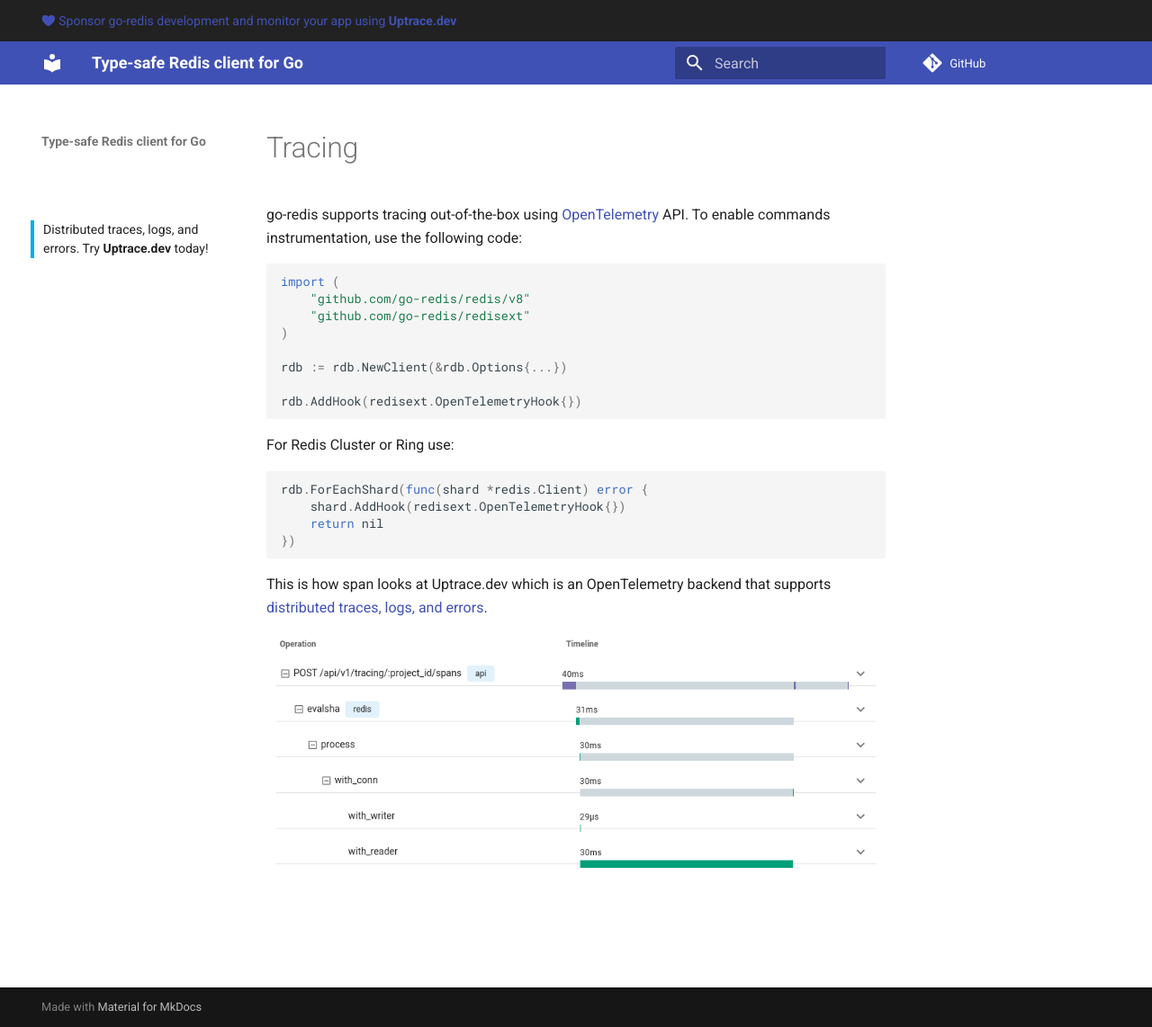
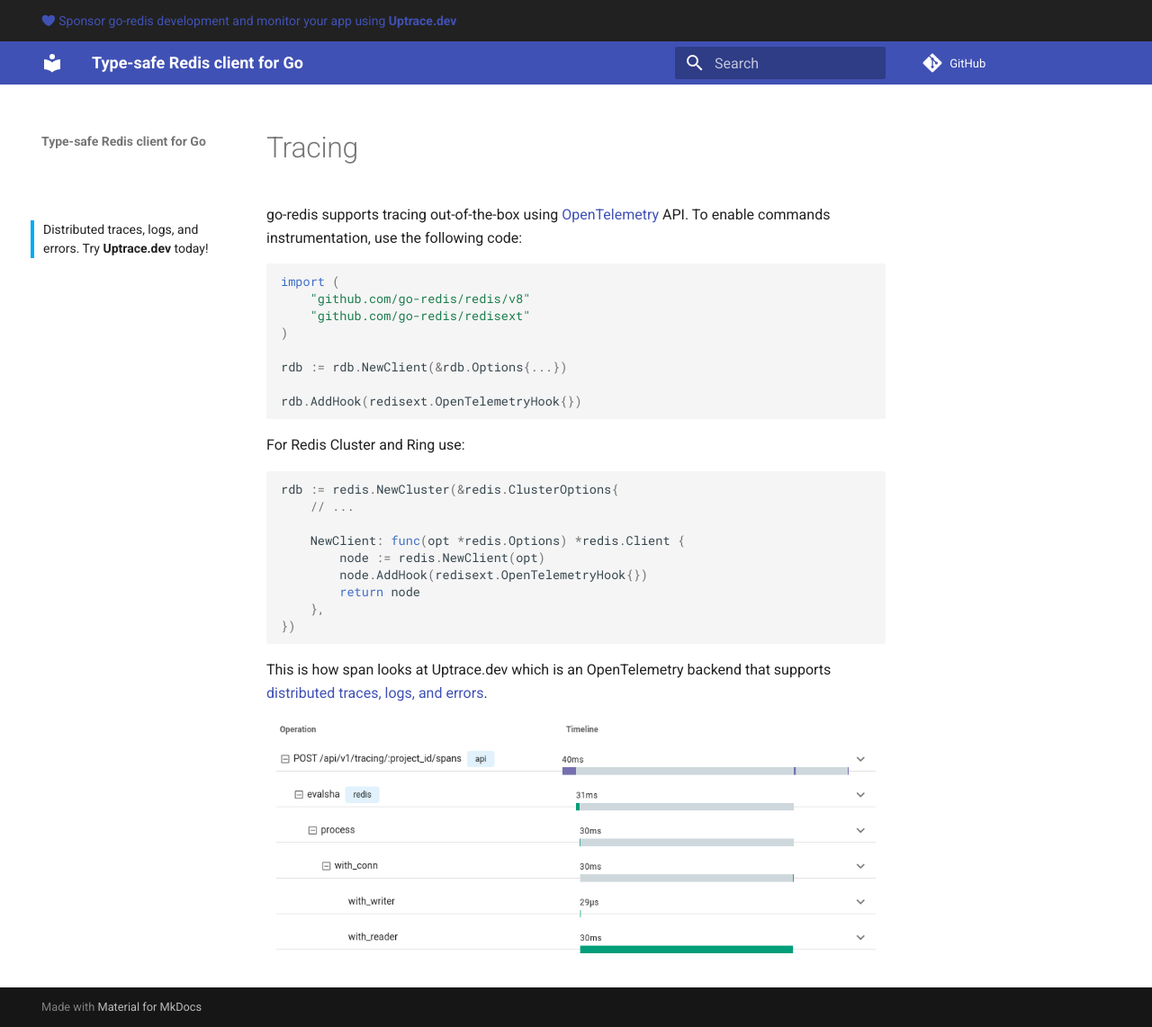
Before and after one commit to go-redis/docs, an MkDocs documentation site: the page built from docs/tracing.md, in a window 1280 px wide and 1142 px high. Shown: the whole window at 90% size. Built offline with MkDocs 1.6.1 and Material for MkDocs 9.7.7, drawn with Linux system fonts in a browser that asks for light colours; comment, search, counter and statistics services are not loaded.

Commit message:
Update tracing instructions

````diff
--- a/docs/tracing.md
+++ b/docs/tracing.md
@@ -18,12 +18,17 @@ rdb := rdb.NewClient(&rdb.Options{...})
 rdb.AddHook(redisext.OpenTelemetryHook{})
 ```
 
-For Redis Cluster or Ring use:
+For Redis Cluster and Ring use:
 
 ```go
-rdb.ForEachShard(func(shard *redis.Client) error {
-    shard.AddHook(redisext.OpenTelemetryHook{})
-    return nil
+rdb := redis.NewCluster(&redis.ClusterOptions{
+    // ...
+
+    NewClient: func(opt *redis.Options) *redis.Client {
+        node := redis.NewClient(opt)
+        node.AddHook(redisext.OpenTelemetryHook{})
+        return node
+    },
 })
 ```
 
````
